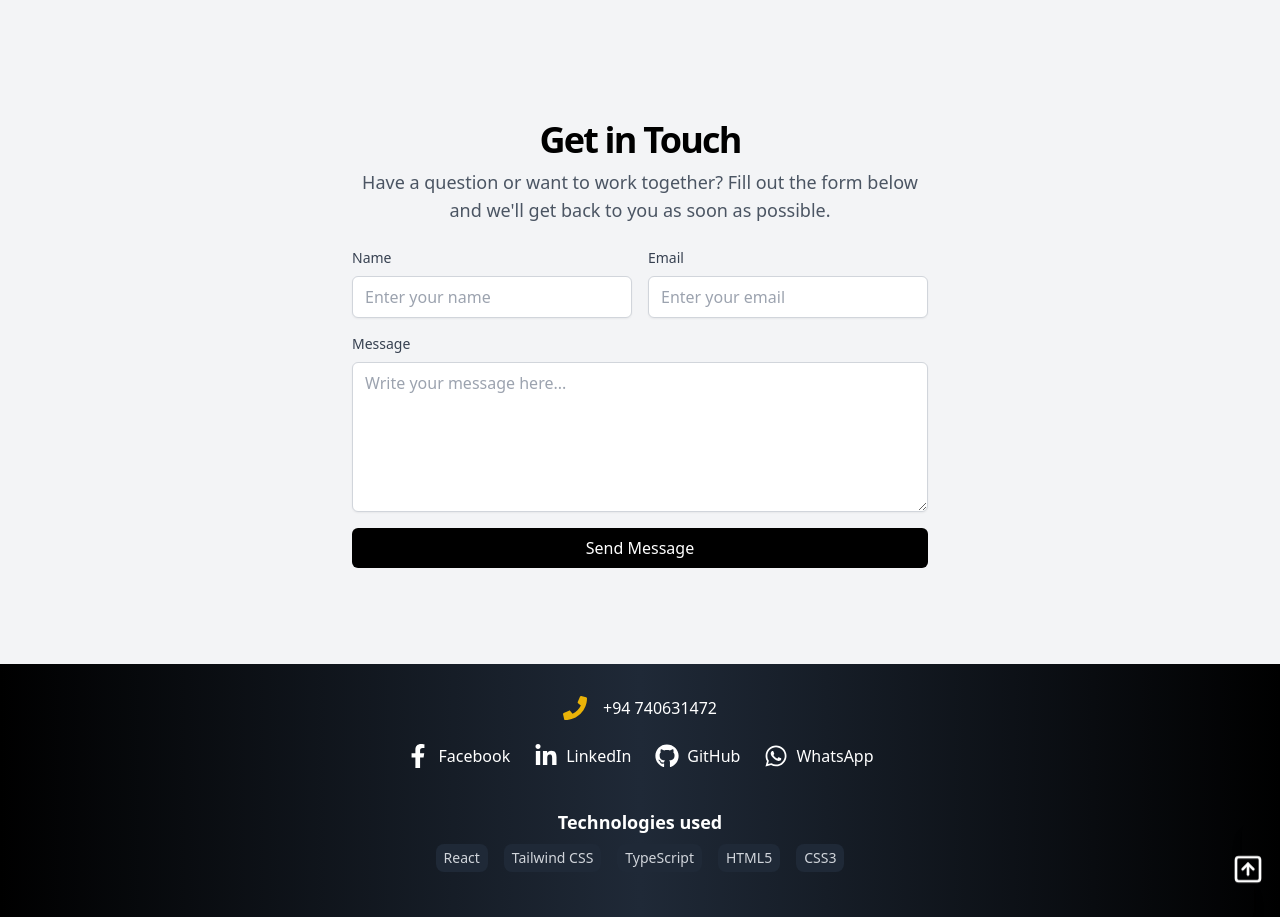
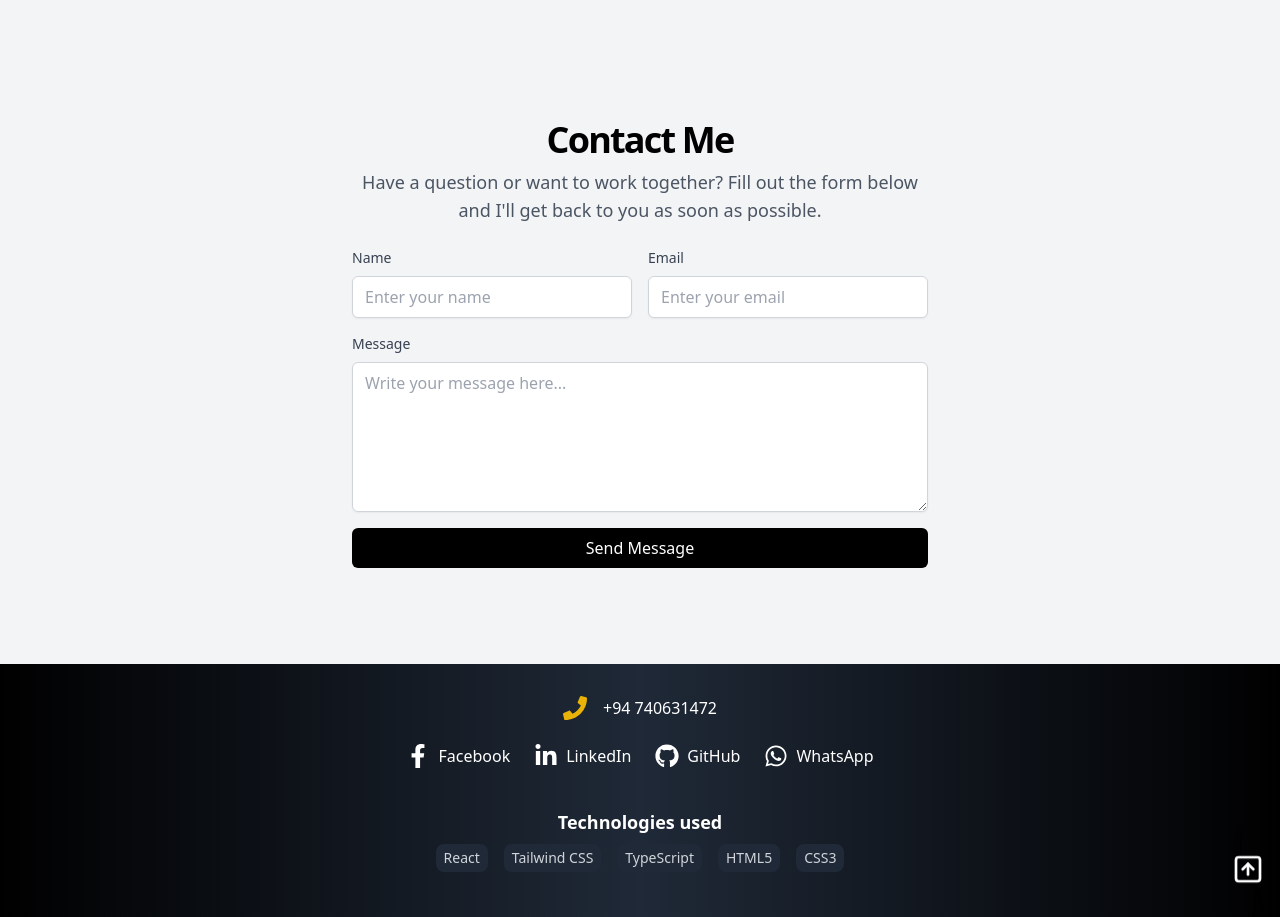
Before and after one commit to WimukthiMadushan/Portfolio, a React (Vite) app: page / in a window 1280 px wide. Shown: the part 3600-4517 px from the top of the page. Built offline with nearby package versions, Linux system fonts and the light colour scheme.

Commit message:
update contact me

```diff
--- a/src/Components/ContactMe/ContactMe.tsx
+++ b/src/Components/ContactMe/ContactMe.tsx
@@ -65,11 +65,11 @@ function ContactMe() {
         <div className="mx-auto max-w-xl space-y-6">
           <div className="space-y-2 text-center">
             <h2 className="text-3xl font-bold tracking-tighter md:text-4xl">
-              Get in Touch
+              Contact Me
             </h2>
             <p className="text-gray-600 md:text-lg">
               Have a question or want to work together? Fill out the form below
-              and we'll get back to you as soon as possible.
+              and I'll get back to you as soon as possible.
             </p>
           </div>
           <form className="space-y-4" onSubmit={handleSubmit}>
```
